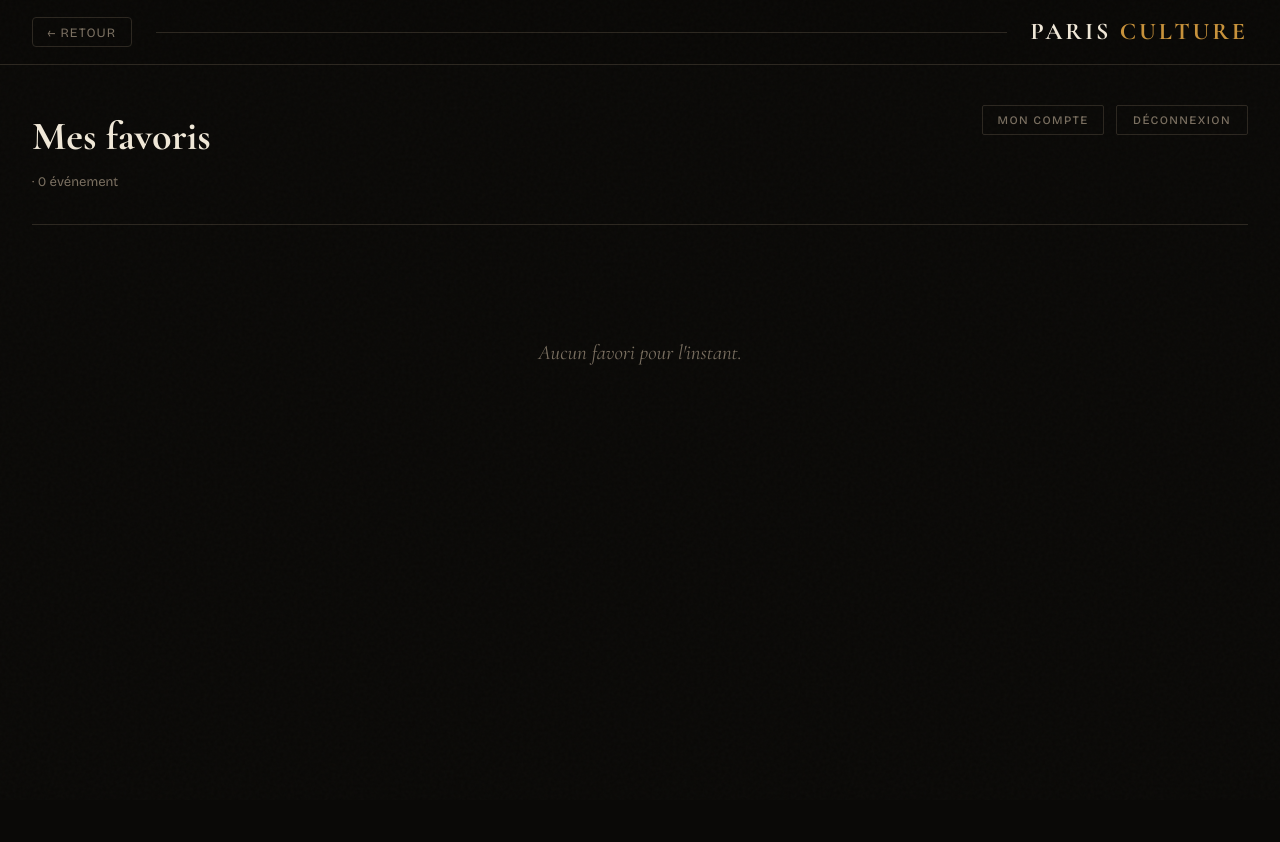
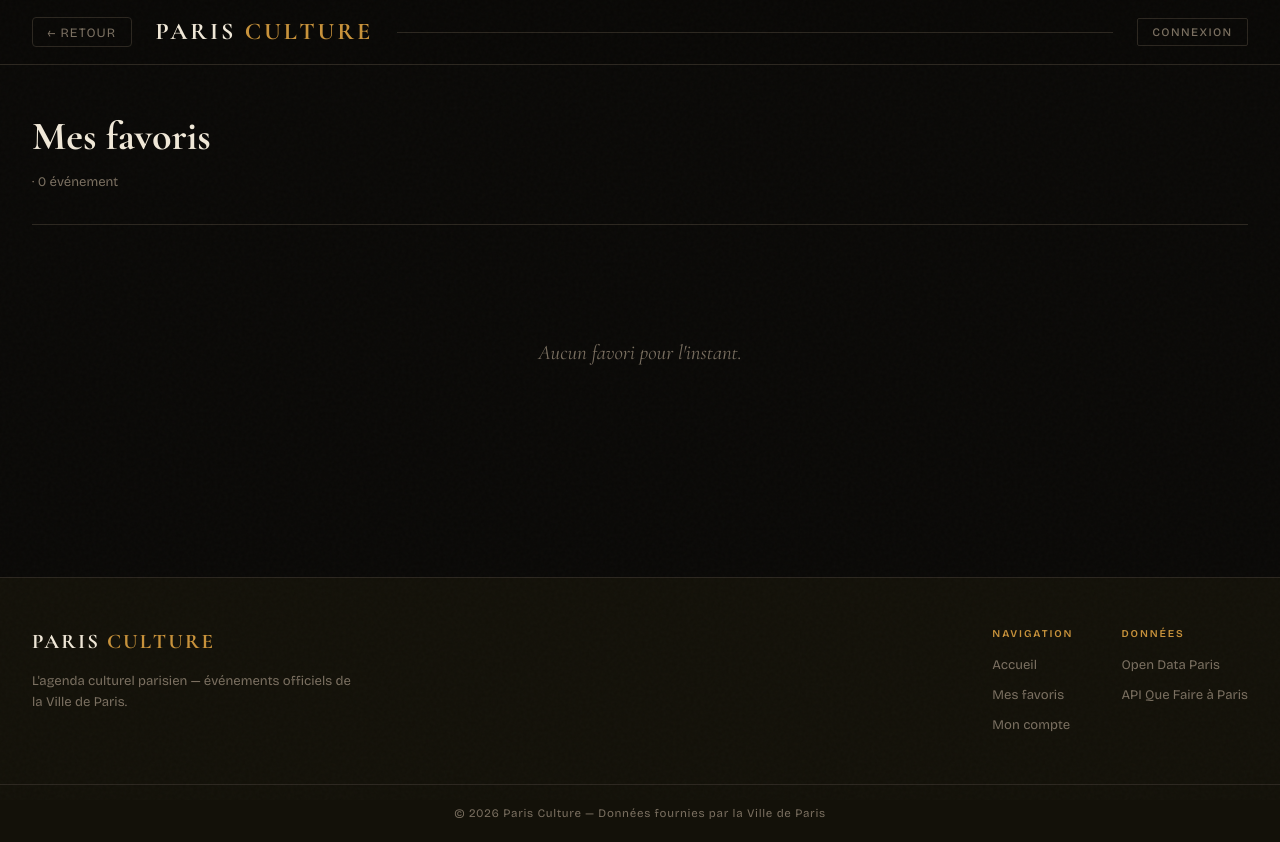
Before and after one commit to william7865/paris-culture, a React (Vite) app in the folder frontend/: page /favoris in a window 1280 px wide. Before the commit the page ends 800 px from the top, so only its background shows below. Built offline with nearby package versions, Linux system fonts and the light colour scheme.

Commit message:
feat(frontend): composants Header et Footer réutilisables

```diff
--- /dev/null
+++ b/frontend/src/components/Footer.jsx
@@ -0,0 +1,29 @@
+export default function Footer() {
+  const year = new Date().getFullYear();
+  return (
+    <footer className="site-footer">
+      <div className="site-footer__inner">
+        <div className="site-footer__brand">
+          <span className="site-footer__wordmark">Paris <span>Culture</span></span>
+          <p className="site-footer__tagline">L'agenda culturel parisien — événements officiels de la Ville de Paris.</p>
+        </div>
+        <div className="site-footer__links">
+          <div className="site-footer__col">
+            <span className="site-footer__col-title">Navigation</span>
+            <a href="/">Accueil</a>
+            <a href="/favoris">Mes favoris</a>
+            <a href="/compte">Mon compte</a>
+          </div>
+          <div className="site-footer__col">
+            <span className="site-footer__col-title">Données</span>
+            <a href="https://opendata.paris.fr" target="_blank" rel="noopener noreferrer">Open Data Paris</a>
+            <a href="https://opendata.paris.fr/explore/dataset/que-faire-a-paris-" target="_blank" rel="noopener noreferrer">API Que Faire à Paris</a>
+          </div>
+        </div>
+      </div>
+      <div className="site-footer__bottom">
+        <span>© {year} Paris Culture — Données fournies par la Ville de Paris</span>
+      </div>
+    </footer>
+  );
+}
--- /dev/null
+++ b/frontend/src/components/Header.jsx
@@ -0,0 +1,42 @@
+import { useState } from 'react';
+import { useNavigate, Link } from 'react-router-dom';
+import { useAuth } from '../context/AuthContext';
+import AuthModal from './AuthModal';
+
+export default function Header({ backBtn = false }) {
+  const { user } = useAuth();
+  const navigate = useNavigate();
+  const [showAuth, setShowAuth] = useState(false);
+
+  const today = new Date().toLocaleDateString('fr-FR', {
+    weekday: 'long', day: 'numeric', month: 'long', year: 'numeric',
+  });
+
+  return (
+    <>
+      <header className="site-header">
+        <div className="site-header__inner">
+          {backBtn && (
+            <button className="back-btn" onClick={() => navigate(-1)}>← Retour</button>
+          )}
+          <Link to="/" className="site-header__wordmark">
+            Paris <span>Culture</span>
+          </Link>
+          <div className="site-header__rule" />
+          {!backBtn && <span className="site-header__date">{today}</span>}
+          <nav className="site-header__nav">
+            {user ? (
+              <>
+                <Link to="/favoris" className="header-btn">♡ Favoris</Link>
+                <Link to="/compte" className="header-btn">Mon compte</Link>
+              </>
+            ) : (
+              <button className="header-btn" onClick={() => setShowAuth(true)}>Connexion</button>
+            )}
+          </nav>
+        </div>
+      </header>
+      {showAuth && <AuthModal onClose={() => setShowAuth(false)} />}
+    </>
+  );
+}
--- a/frontend/src/index.css
+++ b/frontend/src/index.css
@@ -75,10 +75,11 @@ body::after {
   text-transform: uppercase;
   color: var(--cream);
   white-space: nowrap;
+  transition: opacity .2s;
 }
-.site-header__wordmark span {
-  color: var(--gold);
-}
+.site-header__wordmark:hover { opacity: .8; }
+.site-header__wordmark span { color: var(--gold); }
+.site-header__nav { display: flex; gap: .5rem; align-items: center; }
 .site-header__rule {
   flex: 1;
   height: 1px;
@@ -922,6 +923,58 @@ body::after {
 .fav-btn:hover { color: var(--gold); border-color: var(--gold); }
 .fav-btn--active { color: var(--gold); border-color: var(--gold); background: rgba(200,146,58,.08); }
 
+/* ── Footer ── */
+.site-footer {
+  border-top: 1px solid var(--border);
+  background: var(--surface);
+  margin-top: 4rem;
+}
+.site-footer__inner {
+  max-width: 1280px;
+  margin: 0 auto;
+  padding: 3rem 2rem;
+  display: flex;
+  gap: 4rem;
+  justify-content: space-between;
+  flex-wrap: wrap;
+}
+.site-footer__brand { max-width: 320px; display: flex; flex-direction: column; gap: .75rem; }
+.site-footer__wordmark {
+  font-family: var(--font-display);
+  font-size: 1.3rem;
+  font-weight: 700;
+  letter-spacing: .1em;
+  text-transform: uppercase;
+  color: var(--cream);
+}
+.site-footer__wordmark span { color: var(--gold); }
+.site-footer__tagline { font-size: .82rem; color: var(--muted); line-height: 1.6; }
+.site-footer__links { display: flex; gap: 3rem; flex-wrap: wrap; }
+.site-footer__col { display: flex; flex-direction: column; gap: .6rem; }
+.site-footer__col-title {
+  font-size: .65rem;
+  font-weight: 700;
+  letter-spacing: .18em;
+  text-transform: uppercase;
+  color: var(--gold);
+  margin-bottom: .2rem;
+}
+.site-footer__col a {
+  font-size: .82rem;
+  color: var(--muted);
+  transition: color .2s;
+}
+.site-footer__col a:hover { color: var(--cream); }
+.site-footer__bottom {
+  border-top: 1px solid var(--border);
+  padding: 1.25rem 2rem;
+  text-align: center;
+  font-size: .72rem;
+  color: var(--muted);
+  letter-spacing: .06em;
+  max-width: 100%;
+}
+
 /* ── Responsive ── */
 @media (max-width: 900px) {
   .events-grid { grid-template-columns: repeat(2, 1fr); }
--- a/frontend/src/pages/Account.jsx
+++ b/frontend/src/pages/Account.jsx
@@ -4,6 +4,8 @@ import { useAuth } from '../context/AuthContext';
 import { getMe, updateEmail, updatePassword, deleteAccount } from '../api/account';
 import usePageTitle from '../hooks/usePageTitle';
 import { useToast } from '../context/ToastContext';
+import Header from '../components/Header';
+import Footer from '../components/Footer';
 
 const SectionTitle = ({ children }) => <h2 className="account-section__title">{children}</h2>;
 
@@ -22,6 +24,7 @@ const StatusMsg = ({ msg }) => {
 };
 
 export default function Account() {
+  usePageTitle('Mon compte');
   const { token, user, login, logout } = useAuth();
   const { addToast } = useToast();
   const navigate = useNavigate();
@@ -33,19 +36,18 @@ export default function Account() {
   const [emailMsg, setEmailMsg]           = useState(null);
   const [emailLoading, setEmailLoading]   = useState(false);
 
-  const [currentPwd, setCurrentPwd]   = useState('');
-  const [newPwd, setNewPwd]           = useState('');
-  const [confirmPwd, setConfirmPwd]   = useState('');
-  const [pwdMsg, setPwdMsg]           = useState(null);
-  const [pwdLoading, setPwdLoading]   = useState(false);
+  const [currentPwd, setCurrentPwd] = useState('');
+  const [newPwd, setNewPwd]         = useState('');
+  const [confirmPwd, setConfirmPwd] = useState('');
+  const [pwdMsg, setPwdMsg]         = useState(null);
+  const [pwdLoading, setPwdLoading] = useState(false);
 
-  const [deletePwd, setDeletePwd]         = useState('');
-  const [deleteConfirm, setDeleteConfirm] = useState('');
-  const [deleteMsg, setDeleteMsg]         = useState(null);
-  const [deleteLoading, setDeleteLoading] = useState(false);
+  const [deletePwd, setDeletePwd]           = useState('');
+  const [deleteConfirm, setDeleteConfirm]   = useState('');
+  const [deleteMsg, setDeleteMsg]           = useState(null);
+  const [deleteLoading, setDeleteLoading]   = useState(false);
   const [showDeleteZone, setShowDeleteZone] = useState(false);
 
-  usePageTitle('Mon compte');
   useEffect(() => {
     if (!token) { navigate('/'); return; }
     getMe(token).then(setProfile).catch(() => logout());
@@ -70,9 +72,7 @@ export default function Account() {
   const handlePasswordUpdate = async (e) => {
     e.preventDefault();
     setPwdMsg(null);
-    if (newPwd !== confirmPwd) {
-      return setPwdMsg({ type: 'error', text: 'Les mots de passe ne correspondent pas.' });
-    }
+    if (newPwd !== confirmPwd) return setPwdMsg({ type: 'error', text: 'Les mots de passe ne correspondent pas.' });
     setPwdLoading(true);
     try {
       await updatePassword(token, currentPwd, newPwd);
@@ -86,9 +86,7 @@ export default function Account() {
 
   const handleDelete = async (e) => {
     e.preventDefault();
-    if (deleteConfirm !== 'SUPPRIMER') {
-      return setDeleteMsg({ type: 'error', text: 'Tapez exactement SUPPRIMER pour confirmer.' });
-    }
+    if (deleteConfirm !== 'SUPPRIMER') return setDeleteMsg({ type: 'error', text: 'Tapez exactement SUPPRIMER pour confirmer.' });
     setDeleteMsg(null);
     setDeleteLoading(true);
     try {
@@ -101,24 +99,16 @@ export default function Account() {
     }
   };
 
-  const initials = profile?.email?.[0]?.toUpperCase() ?? '?';
+  const initials    = profile?.email?.[0]?.toUpperCase() ?? '?';
   const memberSince = profile?.created_at
     ? new Date(profile.created_at).toLocaleDateString('fr-FR', { day: 'numeric', month: 'long', year: 'numeric' })
     : '';
 
   return (
     <>
-      <header className="site-header">
-        <div className="site-header__inner">
-          <button className="back-btn" onClick={() => navigate(-1)}>← Retour</button>
-          <div className="site-header__rule" />
-          <span className="site-header__wordmark">Paris <span>Culture</span></span>
-        </div>
-      </header>
+      <Header backBtn />
 
       <main className="container container--detail">
-
-        {/* ── Profil résumé ── */}
         <div className="account-hero">
           <div className="account-avatar">{initials}</div>
           <div className="account-hero__info">
@@ -133,7 +123,6 @@ export default function Account() {
           </div>
         </div>
 
-        {/* ── Modifier l'email ── */}
         <section className="account-section">
           <SectionTitle>Modifier l'email</SectionTitle>
           <p className="account-section__current">Actuel : <strong>{profile?.email}</strong></p>
@@ -149,7 +138,6 @@ export default function Account() {
           </form>
         </section>
 
-        {/* ── Modifier le mot de passe ── */}
         <section className="account-section">
           <SectionTitle>Modifier le mot de passe</SectionTitle>
           <form className="account-form" onSubmit={handlePasswordUpdate}>
@@ -160,14 +148,12 @@ export default function Account() {
             <Field label="Confirmer le nouveau mot de passe" type="password" value={confirmPwd}
               onChange={setConfirmPwd} placeholder="Répétez le nouveau mot de passe" autoComplete="new-password" />
             <StatusMsg msg={pwdMsg} />
-            <button type="submit" className="account-btn"
-              disabled={pwdLoading || !currentPwd || !newPwd || !confirmPwd}>
+            <button type="submit" className="account-btn" disabled={pwdLoading || !currentPwd || !newPwd || !confirmPwd}>
               {pwdLoading ? 'Mise à jour…' : 'Mettre à jour le mot de passe'}
             </button>
           </form>
         </section>
 
-        {/* ── Déconnexion ── */}
         <section className="account-section">
           <SectionTitle>Session</SectionTitle>
           <p className="account-section__desc">Déconnectez-vous de votre compte sur cet appareil.</p>
@@ -176,12 +162,9 @@ export default function Account() {
           </button>
         </section>
 
-        {/* ── Zone danger ── */}
         <section className="account-section account-section--danger">
           <SectionTitle>Zone de danger</SectionTitle>
-          <p className="account-section__desc">
-            La suppression est définitive. Toutes vos données (compte, favoris) seront effacées.
-          </p>
+          <p className="account-section__desc">La suppression est définitive. Toutes vos données (compte, favoris) seront effacées.</p>
           {!showDeleteZone ? (
             <button className="account-btn account-btn--danger" onClick={() => setShowDeleteZone(true)}>
               Supprimer mon compte
@@ -192,8 +175,7 @@ export default function Account() {
                 onChange={setDeletePwd} placeholder="Confirmez votre identité" autoComplete="current-password" />
               <div className="modal__field">
                 <label>Tapez <strong>SUPPRIMER</strong> pour confirmer</label>
-                <input type="text" value={deleteConfirm} onChange={e => setDeleteConfirm(e.target.value)}
-                  placeholder="SUPPRIMER" />
+                <input type="text" value={deleteConfirm} onChange={e => setDeleteConfirm(e.target.value)} placeholder="SUPPRIMER" />
               </div>
               <StatusMsg msg={deleteMsg} />
               <div className="account-form__row">
@@ -209,8 +191,9 @@ export default function Account() {
             </form>
           )}
         </section>
+      </main>
 
-      </main>
+      <Footer />
     </>
   );
 }
--- a/frontend/src/pages/EventDetail.jsx
+++ b/frontend/src/pages/EventDetail.jsx
@@ -3,6 +3,8 @@ import { useParams, useLocation, useNavigate } from 'react-router-dom';
 import { fetchEvent } from '../api/events';
 import { useAuth } from '../context/AuthContext';
 import usePageTitle from '../hooks/usePageTitle';
+import Header from '../components/Header';
+import Footer from '../components/Footer';
 
 const formatDate = (iso) => {
   if (!iso) return '';
@@ -17,10 +19,12 @@ export default function EventDetail() {
   const navigate = useNavigate();
   const { user, isFavorite, toggleFavorite } = useAuth();
 
-  const [event, setEvent]   = useState(state?.event ?? null);
-  const [loading, setLoading] = useState(!state?.event);
-  const [error, setError]   = useState(null);
+  const [event, setEvent]           = useState(state?.event ?? null);
+  const [loading, setLoading]       = useState(!state?.event);
+  const [error, setError]           = useState(null);
   const [favLoading, setFavLoading] = useState(false);
+
+  usePageTitle(event?.title ?? null);
 
   useEffect(() => {
     if (state?.event) return;
@@ -36,28 +40,33 @@ export default function EventDetail() {
     setFavLoading(false);
   };
 
-  if (loading) return <div className="state-message" style={{ minHeight: '60vh' }}><p>Chargement…</p></div>;
-  if (error)   return (
-    <div className="state-message state-message--error" style={{ minHeight: '60vh' }}>
-      <p>{error}</p>
-      <button onClick={() => navigate(-1)}>← Retour</button>
-    </div>
+  if (loading) return (
+    <>
+      <Header backBtn />
+      <div className="state-message" style={{ minHeight: '60vh' }}><p>Chargement…</p></div>
+      <Footer />
+    </>
   );
+
+  if (error) return (
+    <>
+      <Header backBtn />
+      <div className="state-message state-message--error" style={{ minHeight: '60vh' }}>
+        <p>{error}</p>
+        <button onClick={() => navigate(-1)}>← Retour</button>
+      </div>
+      <Footer />
+    </>
+  );
+
   if (!event) return null;
 
-  usePageTitle(event.title);
   const tags     = event.qfap_tags?.split(';').map(t => t.trim()).filter(Boolean) ?? [];
   const favorited = isFavorite(event.id);
 
   return (
     <>
-      <header className="site-header">
-        <div className="site-header__inner">
-          <button className="back-btn" onClick={() => navigate(-1)}>← Retour</button>
-          <div className="site-header__rule" />
-          <span className="site-header__wordmark">Paris <span>Culture</span></span>
-        </div>
-      </header>
+      <Header backBtn />
 
       <main className="container container--detail">
         {event.cover_url && (
@@ -124,6 +133,8 @@ export default function EventDetail() {
           </a>
         )}
       </main>
+
+      <Footer />
     </>
   );
 }
--- a/frontend/src/pages/Favorites.jsx
+++ b/frontend/src/pages/Favorites.jsx
@@ -1,13 +1,13 @@
 import { useState, useMemo } from 'react';
-import { useNavigate } from 'react-router-dom';
 import { useAuth } from '../context/AuthContext';
 import EventCard from '../components/EventCard';
+import Header from '../components/Header';
+import Footer from '../components/Footer';
 import usePageTitle from '../hooks/usePageTitle';
 
 export default function Favorites() {
   usePageTitle('Mes favoris');
   const { user, favorites, logout } = useAuth();
-  const navigate = useNavigate();
   const [search, setSearch] = useState('');
 
   const filtered = useMemo(() => {
@@ -22,23 +22,13 @@ export default function Favorites() {
 
   return (
     <>
-      <header className="site-header">
-        <div className="site-header__inner">
-          <button className="back-btn" onClick={() => navigate('/')}>← Retour</button>
-          <div className="site-header__rule" />
-          <span className="site-header__wordmark">Paris <span>Culture</span></span>
-        </div>
-      </header>
+      <Header backBtn />
 
       <main className="container">
         <div className="favorites-header">
           <div>
             <h1 className="favorites-title">Mes favoris</h1>
             <p className="favorites-sub">{user?.email} · {favorites.length} événement{favorites.length > 1 ? 's' : ''}</p>
-          </div>
-          <div style={{ display: 'flex', gap: '.75rem' }}>
-            <button className="header-btn" onClick={() => navigate('/compte')}>Mon compte</button>
-            <button className="logout-btn" onClick={() => { logout(); navigate('/'); }}>Déconnexion</button>
           </div>
         </div>
 
@@ -56,15 +46,11 @@ export default function Favorites() {
         )}
 
         {favorites.length === 0 && (
-          <div className="state-message">
-            <p>Aucun favori pour l'instant.</p>
-          </div>
+          <div className="state-message"><p>Aucun favori pour l'instant.</p></div>
         )}
 
         {favorites.length > 0 && filtered.length === 0 && (
-          <div className="state-message">
-            <p>Aucun résultat pour « {search} ».</p>
-          </div>
+          <div className="state-message"><p>Aucun résultat pour « {search} ».</p></div>
         )}
 
         {filtered.length > 0 && (
@@ -75,6 +61,8 @@ export default function Favorites() {
           </div>
         )}
       </main>
+
+      <Footer />
     </>
   );
 }
--- a/frontend/src/pages/Home.jsx
+++ b/frontend/src/pages/Home.jsx
@@ -1,27 +1,22 @@
 import { useState, useCallback } from 'react';
-import { useNavigate } from 'react-router-dom';
 import useEvents from '../hooks/useEvents';
-import { useAuth } from '../context/AuthContext';
 import usePageTitle from '../hooks/usePageTitle';
+import Header from '../components/Header';
+import Footer from '../components/Footer';
 import SearchBar from '../components/SearchBar';
 import CategoryFilter from '../components/CategoryFilter';
 import EventCard from '../components/EventCard';
 import Loader from '../components/Loader';
-import AuthModal from '../components/AuthModal';
 
 const LIMIT = 12;
-const today = new Date().toLocaleDateString('fr-FR', { weekday: 'long', day: 'numeric', month: 'long', year: 'numeric' });
 
 export default function Home() {
-  const { user } = useAuth();
-  const navigate = useNavigate();
+  usePageTitle('Agenda culturel parisien');
   const [q, setQ]               = useState('');
   const [category, setCategory] = useState('all');
   const [sort, setSort]         = useState('date_asc');
   const [page, setPage]         = useState(1);
-  const [showAuth, setShowAuth] = useState(false);
 
-  usePageTitle('Agenda culturel parisien');
   const { data, loading, error } = useEvents(q, category, page, sort);
 
   const handleSearch   = useCallback((v) => { setQ(v);        setPage(1); }, []);
@@ -34,23 +29,7 @@ export default function Home() {
 
   return (
     <>
-      <header className="site-header">
-        <div className="site-header__inner">
-          <span className="site-header__wordmark">Paris <span>Culture</span></span>
-          <div className="site-header__rule" />
-          <span className="site-header__date">{today}</span>
-          {user ? (
-            <div className="header-user-menu">
-              <button className="header-btn" onClick={() => navigate('/favoris')}>♡ Favoris</button>
-              <button className="header-btn" onClick={() => navigate('/compte')}>Mon compte</button>
-            </div>
-          ) : (
-            <button className="header-btn" onClick={() => setShowAuth(true)}>Connexion</button>
-          )}
-        </div>
-      </header>
-
-      {showAuth && <AuthModal onClose={() => setShowAuth(false)} />}
+      <Header />
 
       <main className="container">
         <div className="controls">
@@ -101,6 +80,8 @@ export default function Home() {
           </>
         )}
       </main>
+
+      <Footer />
     </>
   );
 }
--- a/frontend/src/pages/NotFound.jsx
+++ b/frontend/src/pages/NotFound.jsx
@@ -1,21 +1,20 @@
 import { useNavigate } from 'react-router-dom';
+import Header from '../components/Header';
+import Footer from '../components/Footer';
+import usePageTitle from '../hooks/usePageTitle';
 
 export default function NotFound() {
+  usePageTitle('Page introuvable');
   const navigate = useNavigate();
   return (
     <>
-      <header className="site-header">
-        <div className="site-header__inner">
-          <button className="back-btn" onClick={() => navigate('/')}>← Retour</button>
-          <div className="site-header__rule" />
-          <span className="site-header__wordmark">Paris <span>Culture</span></span>
-        </div>
-      </header>
-      <div className="state-message" style={{ minHeight: '70vh' }}>
-        <span style={{ fontSize: '4rem', opacity: .3 }}>404</span>
+      <Header backBtn />
+      <div className="state-message" style={{ minHeight: '60vh' }}>
+        <span style={{ fontFamily: 'var(--font-display)', fontSize: '5rem', opacity: .15, fontWeight: 700 }}>404</span>
         <p>Cette page n'existe pas.</p>
         <button onClick={() => navigate('/')}>Retour à l'accueil</button>
       </div>
+      <Footer />
     </>
   );
 }
```
